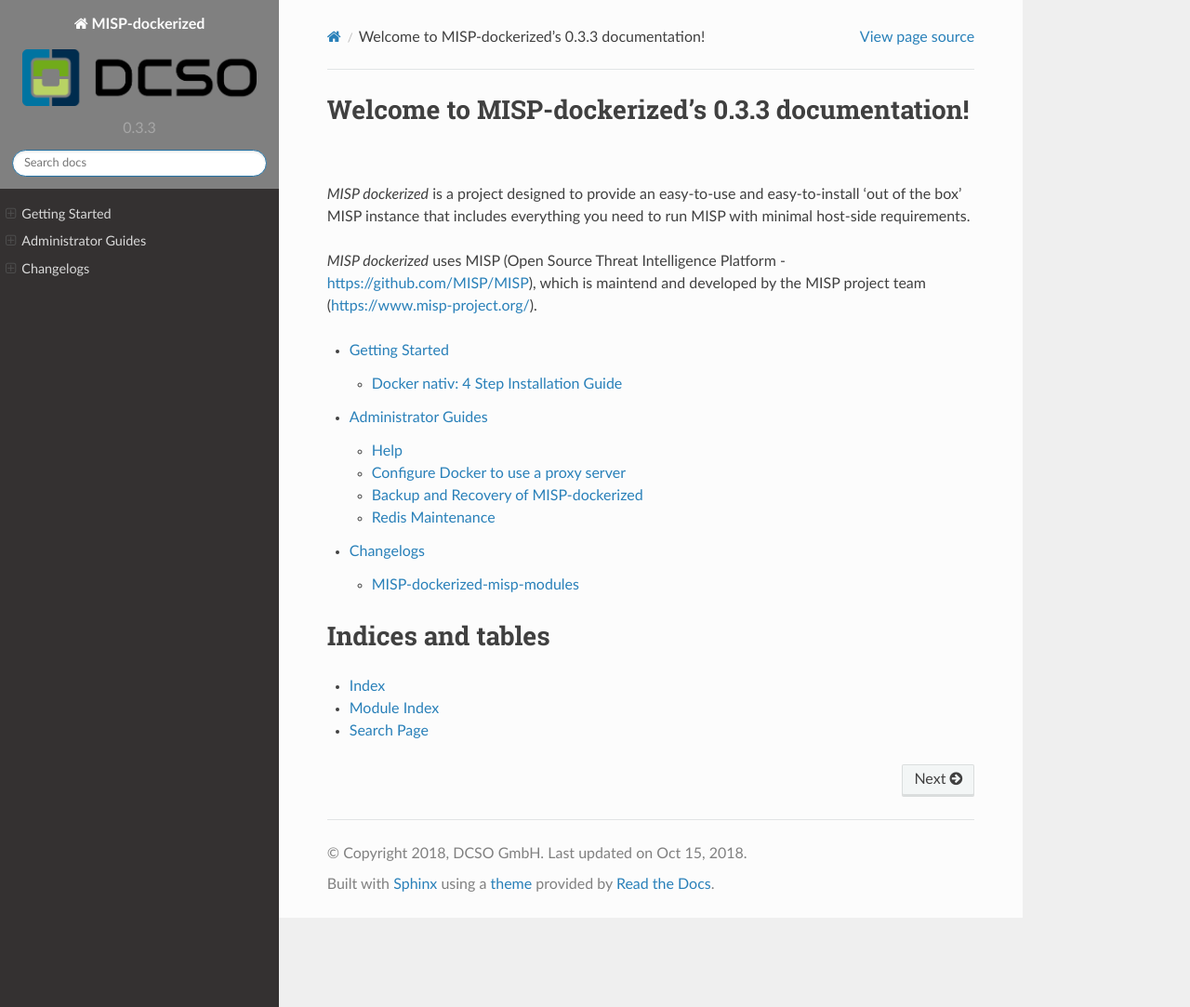
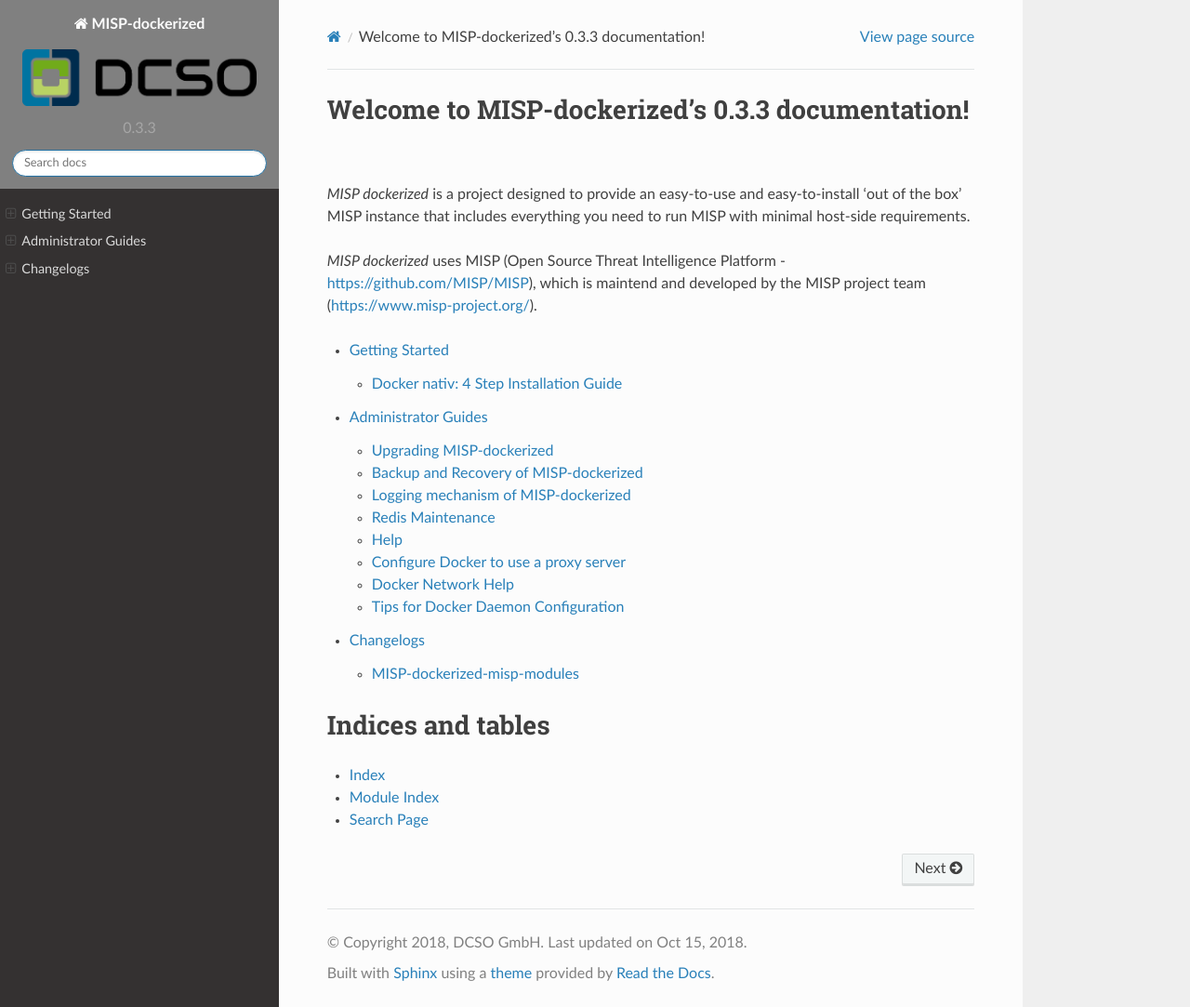
Before and after one commit to DCSO/MISP-dockerized-docs, a Sphinx documentation site: the page built from docs/index.rst, in a window 1280 px wide and 1083 px high. Shown: the whole window at 93% size. Built offline with Sphinx 7.4.7 and the Read the Docs theme 2.0.0, drawn with Linux system fonts in a browser that asks for light colours; pages that are not in the unit, such as notebooks, are missing from menus; some of the changed lines change nothing that is shown.

Commit message:
Update documentation

```diff
--- /dev/null
+++ b/docs/admin/docker/docker_daemon.rst
@@ -0,0 +1,36 @@
+Tips for Docker Daemon Configuration
+====================================
+
+Example of `/etc/docker/daemon.json`
+------------------------------------
+Great settings for docker daemon:
+
+.. code-block:: json
+    :linenos:
+
+    {
+        "max-concurrent-downloads": 50,
+        "max-concurrent-uploads": 50,
+        "bip": "192.168.20.1/24",
+        "log-driver": "json-file",
+        "log-opts": {
+            "max-size":"10m",
+            "max-file":"5"
+            }
+    }
+
+Explanation:
+- set concurrent downloads to 50 downloads at the same time
+- set concurrent uploads to 50 uploads at the same time
+- set default docker bridge ip gateway to 192.168.20.1/24
+- set default log driver to write json into files
+- set default log options to:
+
+  * a json file has a maximum size of 10MB
+  * store only a maximum of 5 json files
+
+Sources
+-------
+* https://docs.docker.com/engine/reference/commandline/network_create/#bridge-driver-options
+* https://docs.docker.com/network/bridge/#manage-a-user-defined-bridge
+* https://docs.docker.com/v17.09/engine/userguide/networking/default_network/custom-docker0/
--- /dev/null
+++ b/docs/admin/docker/docker_network.rst
@@ -0,0 +1,40 @@
+Docker Network Help
+===================
+
+Stopping Automatic Network Interface Renaming on Docker Host
+------------------------------------------------------------
+Normally every new docker interface bridge have the same name scheme: `br-<first chars from netowrk ID>`
+
+But this means that every network creation and network deletion a new device is created and deleted.
+This can be an issue if you monitor your docker host and his network devices.
+Therefore with the option: `-o "com.docker.network.bridge.name"="MISP_backend0"` you can name your interface as you want.
+
+Example for a Docker Network Configuration
+------------------------------------------
+With the following example you can see a created network with the following options:
+
+* subnet is changed to 172.28.0.0/16
+* ip-range is beetween 172.28.5.0-172.28.5.255
+* gateway IP is 172.28.5.254
+* name the interface **always** `MISP_backend0`
+
+Example:
+
+.. code-block:: bash
+  :linenos:
+
+  docker network create \
+    --driver=bridge \
+    --subnet=172.28.0.0/16 \
+    --ip-range=172.28.5.0/24 \
+    --gateway=172.28.5.254 \
+    -o "com.docker.network.bridge.name"="MISP_backend0" \
+    br0
+
+
+
+Sources
+-------
+* https://docs.docker.com/engine/reference/commandline/network_create/#bridge-driver-options
+* https://docs.docker.com/network/bridge/#manage-a-user-defined-bridge
+* https://docs.docker.com/v17.09/engine/userguide/networking/default_network/custom-docker0/
--- a/docs/admin/index.rst
+++ b/docs/admin/index.rst
@@ -1,3 +1,4 @@
+####################
 Administrator Guides
 ####################
 
@@ -6,14 +7,14 @@
 .. toctree::
 	:maxdepth: 1
 
-	getting_started
-	upgrading
-	performance
-	getting_help
+	dockerized_upgrading
+	dockerized_backup-restore
+	.. dockerized_make_cmd
+	dockerized_logging
+	redis_maintenance
+	.. performance
+	.. getting_help
 	docker/docker_cmd
 	docker/docker_proxy
 	docker/docker_network
 	docker/docker_daemon
-	dockerized_backup-restore
-	dockerized_make_cmd
-	redis_maintenance
--- /dev/null
+++ b/docs/appendix/faq/docker.rst
@@ -0,0 +1,53 @@
+Cannot download Docker images behind a proxy
+-------------------------------------------------
+
+First, create a systemd drop-in directory for the docker service:
+
+.. code-block:: bash
+  :linenos:
+
+    $> mkdir /etc/systemd/system/docker.service.d
+
+Now create a file called ``/etc/systemd/system/docker.service.d/http-proxy.conf`` that adds the HTTP_PROXY environment variable:
+
+.. code-block:: bash
+  :linenos:
+
+    [Service]
+    Environment="HTTP_PROXY=http://proxy.example.com:80/"
+    Environment="HTTPS_PROXY=http://proxy.example.com:80/"
+
+
+If you have internal Docker registries that you need to contact without proxying you can specify them via the NO_PROXY environment variable:
+
+.. code-block:: bash
+  :linenos:
+
+    ...
+    Environment="NO_PROXY=localhost,127.0.0.0/8,docker-registry.somecorporation.com"
+    ...
+
+Flush changes:
+
+.. code-block:: bash
+  :linenos:
+
+    $> sudo systemctl daemon-reload
+
+Verify that the configuration has been loaded:
+
+.. code-block:: bash
+  :linenos:
+
+    $> sudo systemctl show --property Environment docker
+
+Restart Docker:
+
+.. code-block:: bash
+  :linenos:
+
+    $> sudo systemctl restart docker
+
+Sources
+-------
+https://stackoverflow.com/questions/23111631/cannot-download-docker-images-behind-a-proxy
--- /dev/null
+++ b/docs/appendix/faqs.rst
@@ -0,0 +1,7 @@
+FAQ
+#######
+
+.. toctree::
+   :maxdepth: 2
+
+   faq/docker
--- a/docs/appendix/index.rst
+++ b/docs/appendix/index.rst
@@ -7,7 +7,8 @@
    :maxdepth: 2
 
    faqs
-   roadmap
-   releases
+   .. roadmap
+   .. releases
    support
-   history
+   .. history
+   thanks
--- /dev/null
+++ b/docs/appendix/support.rst
@@ -0,0 +1,3 @@
+Support
+#######
+TBD
--- /dev/null
+++ b/docs/appendix/thanks.md
@@ -0,0 +1,8 @@
+# Thank you to the following open source projects
+
+* https://sphinxcontrib-github.readthedocs.io/en/latest/index.html
+* https://pypi.org/project/ghp-import/
+* https://mailcow.email/
+* https://hub.docker.com/_/mariadb/
+* https://hub.docker.com/_/nginx/
+* https://hub.docker.com/_/httpd/
--- /dev/null
+++ b/docs/design/container.rst
@@ -0,0 +1,3 @@
+Container
+#########
+TBD
--- /dev/null
+++ b/docs/design/logging.rst
@@ -0,0 +1,3 @@
+Logging
+#######
+TBD
--- /dev/null
+++ b/docs/design/monitoring.rst
@@ -0,0 +1,3 @@
+Monitoring
+##########
+TBD
--- /dev/null
+++ b/docs/design/security.rst
@@ -0,0 +1,3 @@
+Security
+########
+TBD
--- /dev/null
+++ b/docs/intro/features.rst
@@ -0,0 +1,3 @@
+Features
+########
+TBD
--- /dev/null
+++ b/docs/intro/requirements/software.md
@@ -0,0 +1,8 @@
+# Software Prerequsites
+
+For the Installation of MISP dockerized you need at least:
+
+| Component | minimum Version                  |
+| --------- | -------------------------------- |
+| Docker    | 17.03.0-ce                       |
+| Git       | newest Version from Distribution |
```
